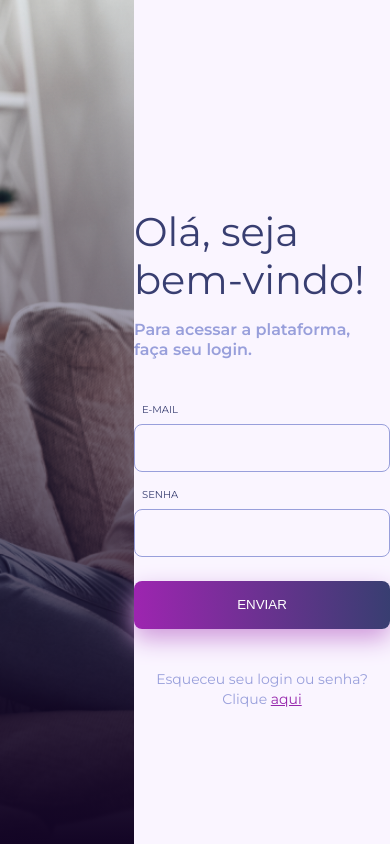
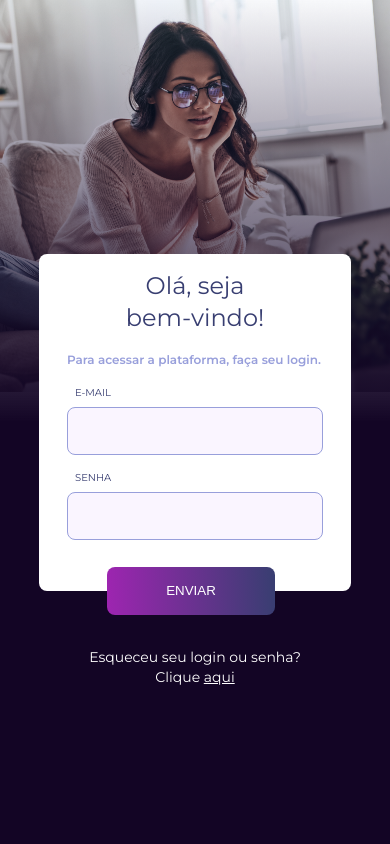
Before and after one commit to felipeferreirasilva/wiser, a Next.js app: page / in a window 390 px wide. Built offline with nearby package versions, Linux system fonts and the light colour scheme.

Commit message:
add media queries to login screen

```diff
--- a/pages/account/login/Login.module.scss
+++ b/pages/account/login/Login.module.scss
@@ -2,9 +2,10 @@
   display: flex;
   align-items: center;
   background-color: #faf5ff;
+  height: 100vh;
 
   & .form {
-    margin: 0 auto;
+    margin: 112px;
   }
 
   & .title {
@@ -30,5 +31,67 @@
     background-image: linear-gradient(0deg, #130525 0%, rgba(105, 57, 153, 0) 100%), url("/images/bg.png");
     background-size: cover;
     background-repeat: no-repeat;
+    background-position: top;
   }
 }
+
+@media only screen and (max-width: 968px) {
+  .background {
+    width: 40% !important;
+  }
+
+  .form {
+    margin: 80px !important;
+  }
+}
+
+@media only screen and (max-width: 415px) {
+  .background {
+    width: 100% !important;
+    position: fixed;
+    background-size: contain !important;
+    background-image: linear-gradient(0deg, #130525 50%, rgba(105, 57, 153, 0) 100%), url("/images/bg.png") !important;
+  }
+
+  .form {
+    z-index: 2;
+    margin: 0 auto !important;
+    background: white;
+    padding: 0px 28px 0px 28px;
+    border-radius: 8px;
+  }
+
+  .title {
+    width: 139px !important;
+    text-align: center;
+    font-size: 24px !important;
+    line-height: 32px !important;
+    margin: 16px auto;
+  }
+
+  .subtitle {
+    font-size: 12px !important;
+    margin: 16px auto !important;
+    width: 100% !important;
+  }
+
+  .login {
+    & button {
+      margin: -13px 0px 0px 40px;
+      position: relative;
+      box-shadow: none;
+      top: 24px;
+      width: 168px;
+    }
+
+    & span {
+      color: #fff !important;
+      position: relative;
+      top: 24px;
+    }
+
+    & a {
+      color: #fff !important;
+    }
+  }
+}
```
